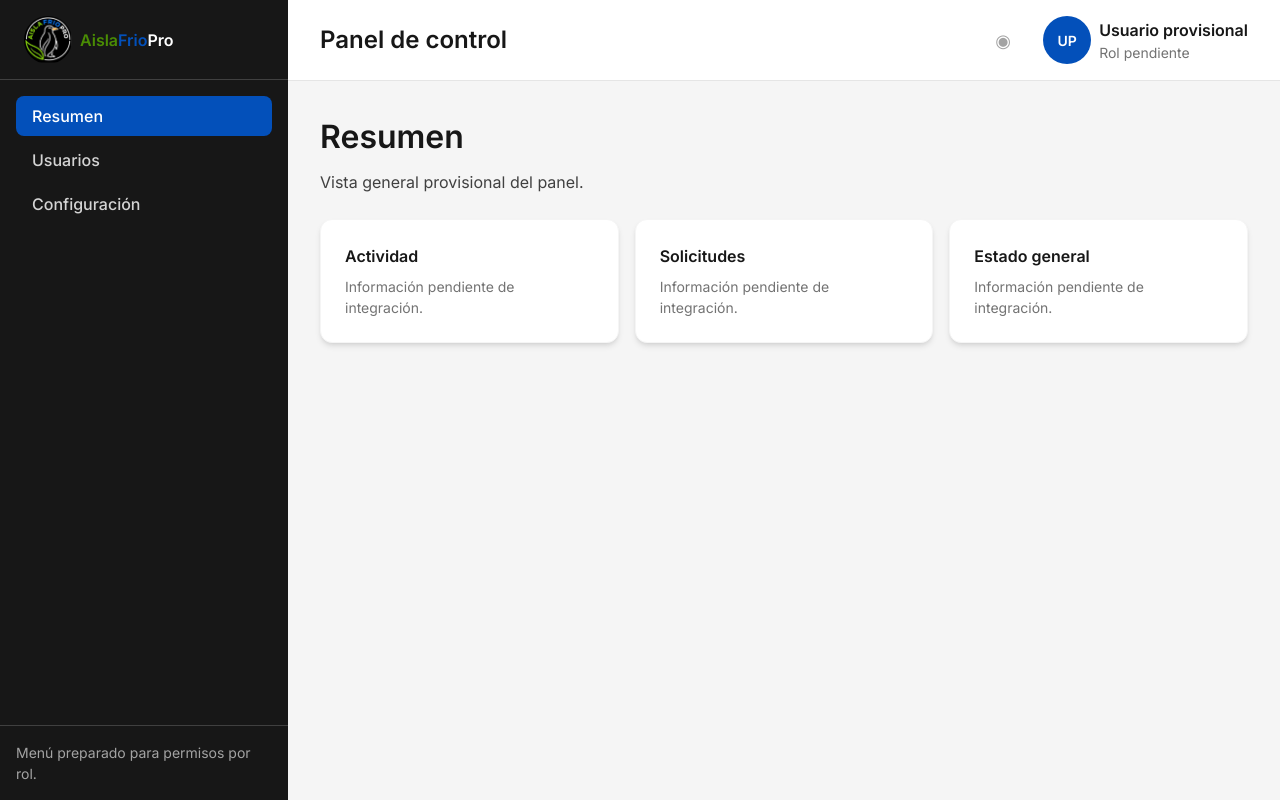
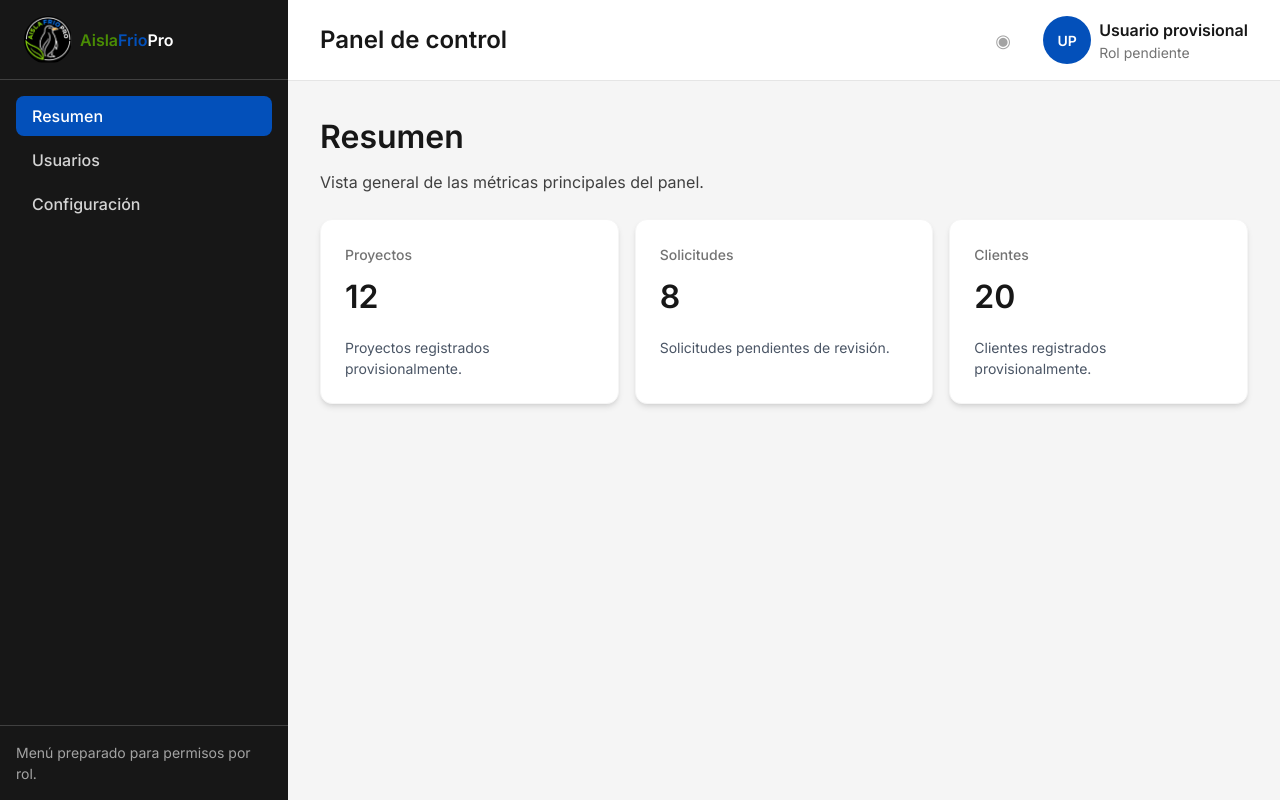
Before and after one commit to aislafriopro-gif/aislafrioproFrontend, a Next.js app: page /dashboard in a window 1280 px wide. Built offline with nearby package versions, Linux system fonts and the light colour scheme.

Commit message:
feat: incorporar metricas de resumen al dashboard

```diff
--- a/src/app/(dashboard)/dashboard/page.tsx
+++ b/src/app/(dashboard)/dashboard/page.tsx
@@ -1,4 +1,28 @@
-import { Card } from "@/components/ui/Card/Card";
+import { MetricCard } from "@/components/dashboard/MetricCard/MetricCard";
+
+const dashboardMetrics = [
+  {
+    id: "projects",
+    label: "Proyectos",
+    value: 12,
+    description: "Proyectos registrados provisionalmente.",
+    status: "ready",
+  },
+  {
+    id: "requests",
+    label: "Solicitudes",
+    value: 8,
+    description: "Solicitudes pendientes de revisión.",
+    status: "ready",
+  },
+  {
+    id: "clients",
+    label: "Clientes",
+    value: 20,
+    description: "Clientes registrados provisionalmente.",
+    status: "ready",
+  },
+] as const;
 
 export default function Page() {
   return (
@@ -11,36 +35,19 @@ export default function Page() {
       </h2>
 
       <p className="mt-sm max-w-2xl text-body leading-relaxed text-gray-700">
-        Vista general provisional del panel.
+        Vista general de las métricas principales del panel.
       </p>
 
       <div className="mt-lg grid gap-md tablet:grid-cols-2 desktop:grid-cols-3">
-        <Card variant="elevated">
-          <h3 className="text-body font-semibold text-gray-900">
-            Actividad
-          </h3>
-          <p className="mt-sm text-small text-gray-500">
-            Información pendiente de integración.
-          </p>
-        </Card>
-
-        <Card variant="elevated">
-          <h3 className="text-body font-semibold text-gray-900">
-            Solicitudes
-          </h3>
-          <p className="mt-sm text-small text-gray-500">
-            Información pendiente de integración.
-          </p>
-        </Card>
-
-        <Card variant="elevated">
-          <h3 className="text-body font-semibold text-gray-900">
-            Estado general
-          </h3>
-          <p className="mt-sm text-small text-gray-500">
-            Información pendiente de integración.
-          </p>
-        </Card>
+        {dashboardMetrics.map((metric) => (
+          <MetricCard
+            key={metric.id}
+            label={metric.label}
+            value={metric.value}
+            description={metric.description}
+            status={metric.status}
+          />
+        ))}
       </div>
     </section>
   );
--- /dev/null
+++ b/src/components/dashboard/MetricCard/MetricCard.tsx
@@ -0,0 +1,66 @@
+import type { ReactNode } from "react";
+import { Card } from "@/components/ui/Card/Card";
+
+export type MetricCardStatus = "ready" | "loading" | "empty" | "error";
+
+export interface IMetricCardProps {
+  label: string;
+  value?: string | number;
+  description?: string;
+  icon?: ReactNode;
+  status?: MetricCardStatus;
+}
+
+export function MetricCard({
+  label,
+  value,
+  description,
+  icon,
+  status = "ready",
+}: IMetricCardProps) {
+  const isLoading = status === "loading";
+
+  return (
+    <Card
+      variant="elevated"
+      loading={isLoading}
+      aria-live="polite"
+      className="min-h-40"
+    >
+      <div className="flex items-start justify-between gap-md">
+        <div>
+          <h3 className="text-small font-medium text-gray-500">{label}</h3>
+
+          {status === "ready" && (
+            <p className="mt-sm text-h3 font-semibold text-gray-900">
+              {value}
+            </p>
+          )}
+
+          {status === "empty" && (
+            <p className="mt-sm text-body text-gray-500">Sin datos disponibles</p>
+          )}
+
+          {status === "error" && (
+            <p className="mt-sm text-body text-accent">
+              No se pudo cargar la información
+            </p>
+          )}
+        </div>
+
+        {icon && (
+          <span
+            aria-hidden="true"
+            className="flex size-10 items-center justify-center rounded-md bg-primary/10 text-primary"
+          >
+            {icon}
+          </span>
+        )}
+      </div>
+
+      {description && status === "ready" && (
+        <p className="mt-md text-small text-gray-600">{description}</p>
+      )}
+    </Card>
+  );
+}
```
